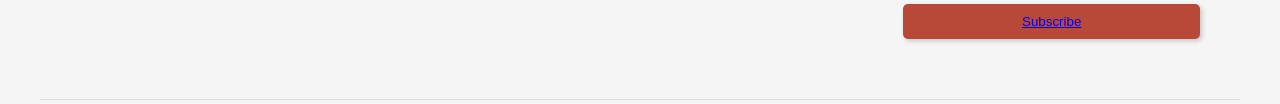
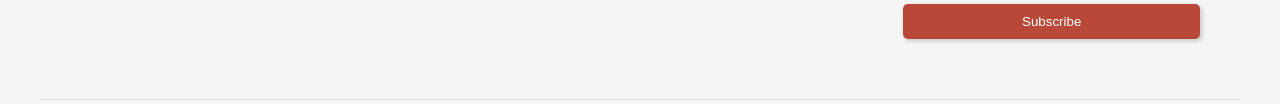
Before and after one commit to chewhaoyu/chewhaoyu.github.io, a plain HTML site: page project/index.html in a window 1280 px wide. Shown: the part 4956-5060 px from the top of the page. Drawn offline with nearby package versions, Linux system fonts and the light colour scheme.

Commit message:
footer adjust

```diff
--- a/project/css/general.css
+++ b/project/css/general.css
@@ -227,6 +227,11 @@ body {
     cursor: pointer;
 }
 
+.footer-newsletter a {
+    text-decoration: none;
+    color: white;
+}
+
 #footer-bottom {
     border-top: 1px solid #ddd;
     margin-top: 40px;
```
